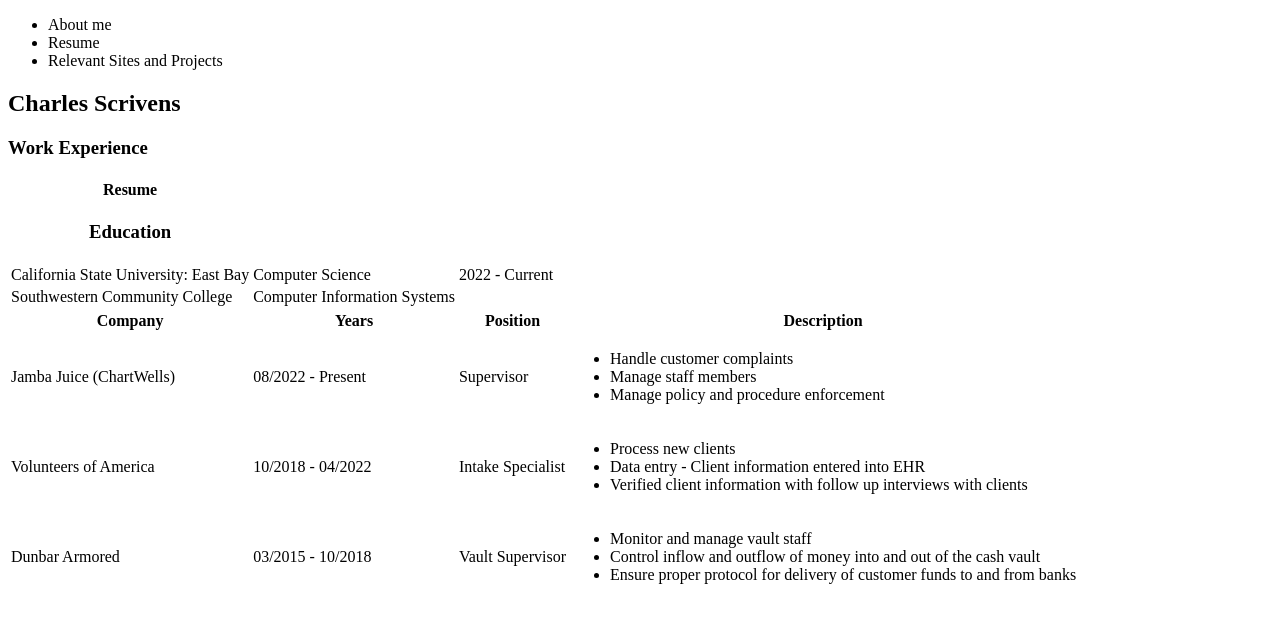
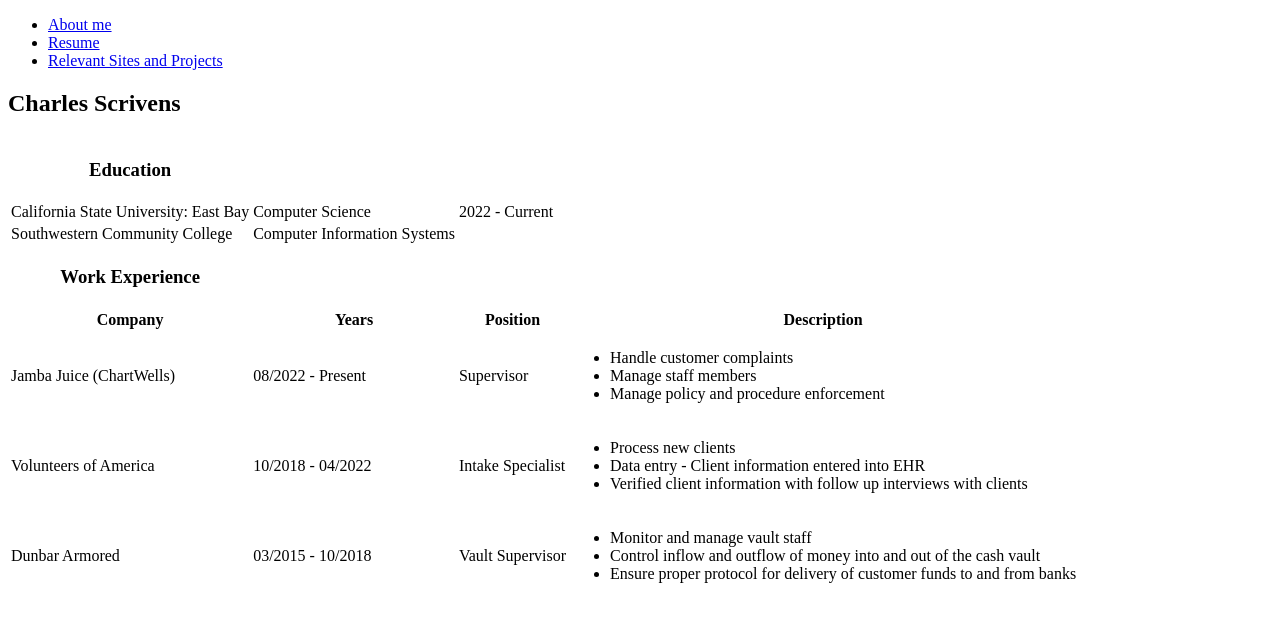
Before and after one commit to CharlesScrivens/final_project, a plain HTML site: page resume.html in a window 1280 px wide. Drawn offline with Linux system fonts and the light colour scheme.

Commit message:
Finished resume.html, updated navbar with links

```diff
--- a/resume.html
+++ b/resume.html
@@ -9,16 +9,13 @@
 <body>
     <navbar>
         <ul>
-            <li>About me</li>
-            <li>Resume</li>
-            <li>Relevant Sites and Projects</li>
+            <li><a href="index.html">About me</a></li>
+            <li><a href="resume.html">Resume</a></li>
+            <li><a href="projects.html">Relevant Sites and Projects</a></li>
         </ul>
     </navbar>
     <h2>Charles Scrivens</h2>
     <table>
-        <tr>
-            <th>Resume</th>
-        </tr>
         <tr>
             <th><h3>Education</h3></th>
         </tr>
@@ -31,7 +28,7 @@
             <td>Southwestern Community College</td>
             <td>Computer Information Systems</td>
         </tr>
-        <tr><h3>Work Experience</h3></tr>
+        <th><h3>Work Experience</h3></th>
         <tr>
             <th>Company</th>
             <th>Years</th>
```
Also changed, not shown: index.html (+3 -4 lines), projects.html (+3 -3 lines).
